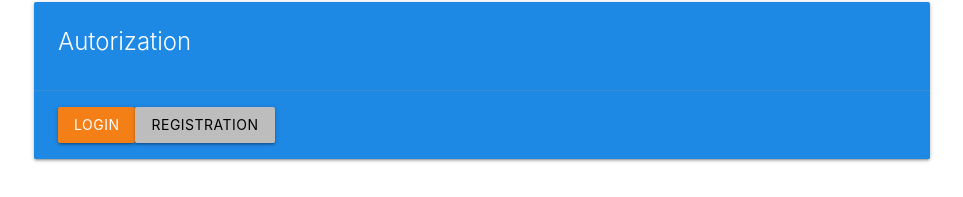
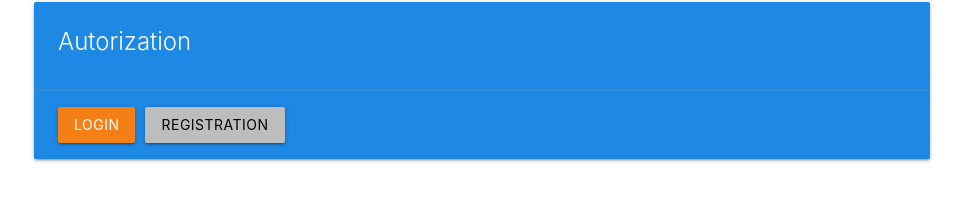
Before and after one commit to Dulatto/MERN-URL-Shortener, a React (Create React App) app in the folder client/: page / in a window 1280 px wide. Shown: the part 134-331 px from the top of the page, without its empty margins (158-1121 px from the left). Built offline with nearby package versions, Linux system fonts and the light colour scheme.

Commit message:
react pages

```diff
--- a/client/src/pages/AuthPage.js
+++ b/client/src/pages/AuthPage.js
@@ -13,7 +13,7 @@ export const AuthPage = () =>{
          </div>
         </div>
         <div className="card-action">
-          <button className="btn yellow darken-4">Login</button>
+          <button className="btn yellow darken-4" style={{marginRight:10}}>Login</button>
           <button className="btn grey lighten-1 black-text">Registration</button>
         </div>
       </div>
```
